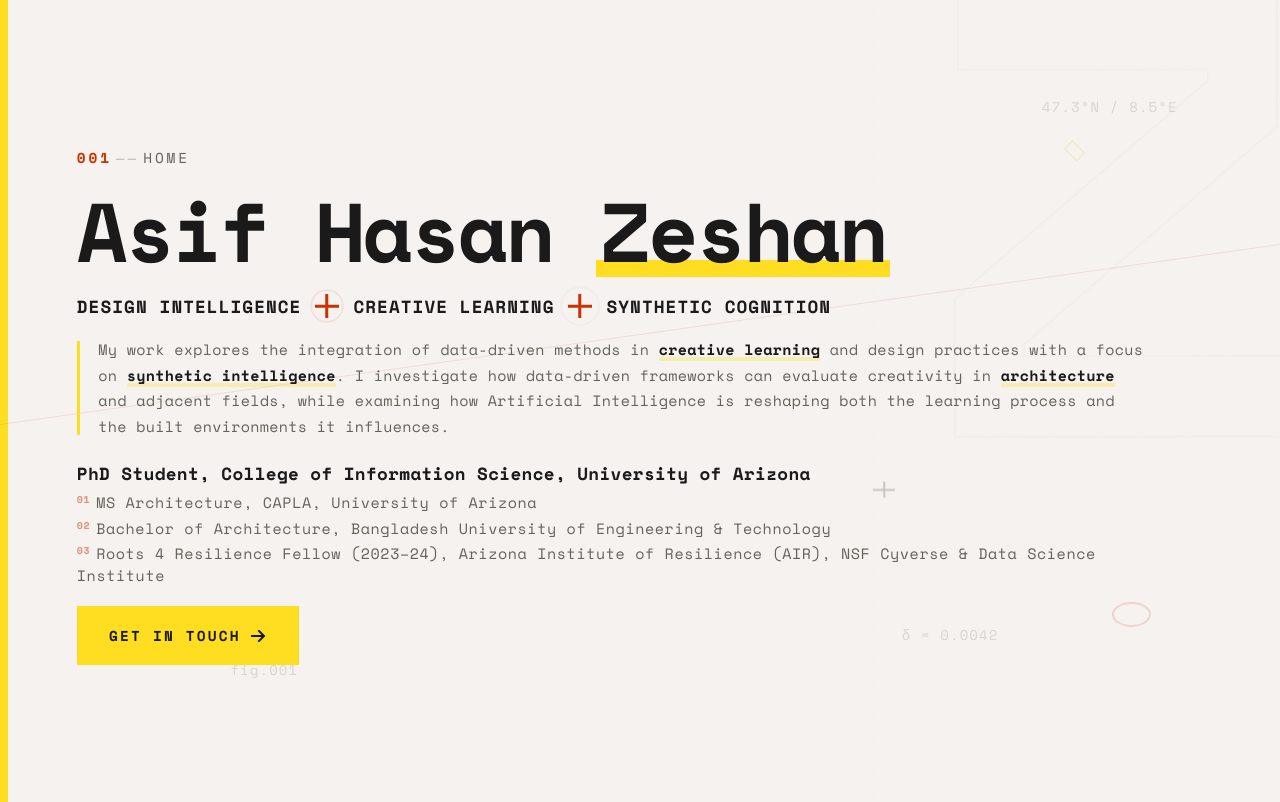
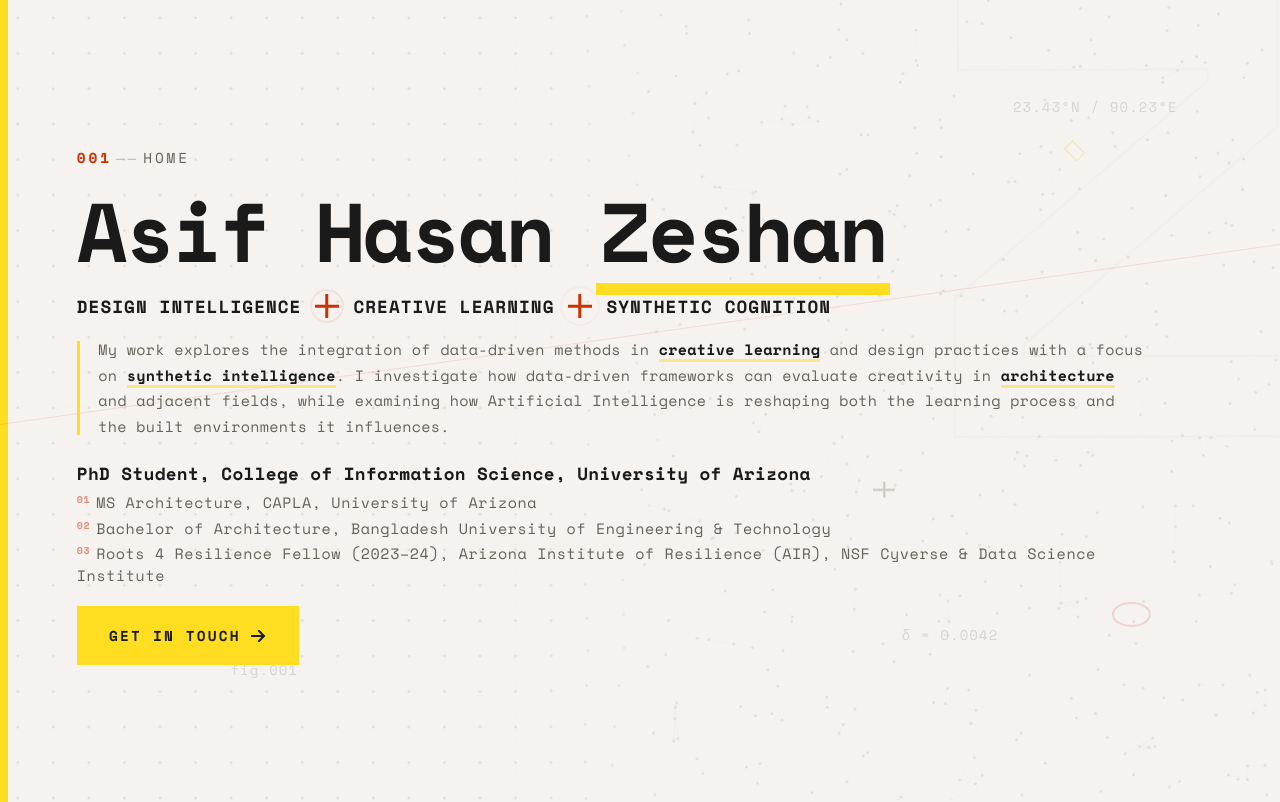
Before and after one commit to zeshan67/zeshan67.github.io, a plain HTML site: page index.html in a window 1280 px wide. Shown: the top 802 px of the page. Drawn offline with nearby package versions, Linux system fonts and the light colour scheme.

Commit message:
Refactor hero section styles and structure

```diff
--- a/index.html
+++ b/index.html
@@ -30,7 +30,7 @@
 *,*::before,*::after{margin:0;padding:0;box-sizing:border-box}
 :root{--bg:#F5F2F0;--ink:#1A1A1A;--accent:#FFDE21;--accent-deep:#E0BC00;--signal:#CC3100;--muted:#636359;--ghost:#E8E8DF}
 html,body{margin:0;padding:0;width:100%;background:var(--bg);font-family:'DM Sans',sans-serif;-webkit-font-smoothing:antialiased;overflow-x:hidden}
-
+#entropy-bg{position:fixed;top:0;left:0;width:100%;height:100%;z-index:0;pointer-events:none;opacity:0.1}
 .landing-overlay{position:fixed;inset:0;z-index:2000;background:var(--ink);display:flex;align-items:flex-end;justify-content:flex-start;padding:8% 6%;animation:overlayKill .01s linear 1.4s forwards}
 .landing-overlay::before{content:'';position:absolute;top:0;left:0;width:100%;height:100%;background:var(--ink);animation:overlayWipe .45s cubic-bezier(.77,0,.175,1) 1.05s forwards;transform-origin:top;z-index:1}
 @keyframes overlayWipe{0%{transform:scaleY(1)}to{transform:scaleY(0)}}
@@ -42,10 +42,8 @@ html,body{margin:0;padding:0;width:100%;background:var(--bg);font-family:'DM San
 .landing-sub{font-family:'Space Mono',monospace;font-weight:400;font-size:clamp(.75rem,1.8vw,1.17rem);color:var(--muted);letter-spacing:.15em;text-transform:uppercase;margin-top:10px;opacity:0;animation:landIn .3s ease-out .5s forwards}
 @keyframes landIn{from{opacity:0;transform:translateY(12px)}to{opacity:1;transform:translateY(0)}}
 @keyframes ruleGrow{from{width:0}to{width:clamp(60px,12%,140px)}}
-
-.hero{position:relative;width:100%;min-height:100vh;min-height:100dvh;background:var(--bg);display:flex;align-items:center;overflow:hidden;opacity:0;animation:heroIn .5s ease-out 1.3s forwards;padding-top:clamp(20px,4%,60px);padding-bottom:clamp(16px,3%,40px)}
+.hero{position:relative;z-index:1;width:100%;min-height:100vh;min-height:100dvh;background:transparent;display:flex;align-items:center;overflow:hidden;opacity:0;animation:heroIn .5s ease-out 1.3s forwards;padding-top:clamp(20px,4%,60px);padding-bottom:clamp(16px,3%,40px)}
 @keyframes heroIn{from{opacity:0}to{opacity:1}}
-
 .hero-bg{position:absolute;inset:0;pointer-events:none;overflow:hidden}
 .hero-bg .ghost-letter{position:absolute;right:-3%;top:-8%;font-family:'Space Mono',monospace;font-weight:700;font-size:clamp(16rem,50vw,55rem);line-height:.8;color:transparent;-webkit-text-stroke:1.2px var(--ghost);opacity:.45;user-select:none;animation:ghostDrift 25s ease-in-out infinite}
 @keyframes ghostDrift{0%,to{transform:translate(0,0) rotate(0)}50%{transform:translate(-8px,5px) rotate(-.3deg)}}
@@ -69,14 +67,12 @@ html,body{margin:0;padding:0;width:100%;background:var(--bg);font-family:'DM San
 @keyframes shapeIn{from{opacity:0;transform:scale(.5) rotate(45deg)}to{opacity:.3}}
 @keyframes shapeFloat{0%,to{transform:translate(0,0)}33%{transform:translate(-4px,6px)}66%{transform:translate(5px,-3px)}}
 @keyframes shapeFloatD{0%,to{transform:rotate(45deg) translate(0,0);opacity:.3}33%{transform:rotate(45deg) translate(-4px,6px);opacity:.2}66%{transform:rotate(45deg) translate(5px,-3px);opacity:.35}}
-
 .hero-content{position:relative;z-index:10;padding-left:clamp(22px,6%,90px);padding-right:10%;width:100%;display:flex;flex-direction:column;align-items:flex-start;gap:clamp(4px,.8vh,12px)}
 .page-index{font-family:'Space Mono',monospace;font-size:clamp(.63rem,1.5vw,.9rem);color:var(--muted);letter-spacing:.2em;text-transform:uppercase;white-space:nowrap}
 .page-index .idx-num{color:var(--signal);font-weight:700}
 .page-index .idx-dash{margin:0 4px;opacity:.4}
 .page-index .idx-label{font-weight:400}
 .hero-page-index{margin-bottom:clamp(6px,1.5vh,20px);opacity:0;animation:contentIn .4s ease-out 1.5s forwards}
-
 .hero-name{font-family:'Space Mono',monospace;font-weight:700;font-size:clamp(2rem,6.5vw,5.5rem);color:var(--ink);line-height:1.05;letter-spacing:-.04em;margin-bottom:clamp(2px,.5vh,8px);opacity:0;animation:nameReveal .5s cubic-bezier(.16,1,.3,1) 1.65s forwards;position:relative;white-space:nowrap;width:100%}
 .hero-name .name-line{display:inline}
 .hero-name .name-line span{display:inline}
@@ -85,11 +81,15 @@ html,body{margin:0;padding:0;width:100%;background:var(--bg);font-family:'DM San
 .hero-name .name-last{opacity:0;animation:nameWordIn .4s cubic-bezier(.16,1,.3,1) 1.85s forwards;color:var(--ink);position:relative;display:inline}
 @keyframes nameWordIn{from{opacity:0;transform:translateY(8px)}to{opacity:1;transform:translateY(0)}}
 @keyframes nameReveal{from{opacity:0}to{opacity:1}}
-.hero-name .name-last::after{content:'';position:absolute;left:-4px;bottom:.18em;width:calc(100% + 8px);height:.2em;background:var(--accent);z-index:-1;transform:scaleX(0);transform-origin:left;animation:highlightSwipe .4s cubic-bezier(.16,1,.3,1) 2.15s forwards}
+.hero-name .name-last::after{content:'';position:absolute;left:-4px;bottom:-0.05em;width:calc(100% + 8px);height:.15em;background:var(--accent);z-index:-1;transform:scaleX(0);transform-origin:left;animation:highlightSwipe .4s cubic-bezier(.16,1,.3,1) 2.15s forwards}
+.hero-name::before,.hero-name::after{content:attr(data-text);position:absolute;top:0;left:0;width:100%;height:100%;pointer-events:none;opacity:0}
+.hero-name::before{color:var(--signal);z-index:1;animation:glitchR .8s cubic-bezier(.25,.46,.45,.94) 2.5s forwards}
+.hero-name::after{color:var(--accent);z-index:1;animation:glitchB .8s cubic-bezier(.25,.46,.45,.94) 2.5s forwards}
+@keyframes glitchR{0%{opacity:0;transform:translate(0)}5%{opacity:.8;transform:translate(3px,-2px)}10%{transform:translate(-3px,2px)}15%{transform:translate(2px,1px)}20%{transform:translate(-2px,-1px)}25%{transform:translate(3px,0)}30%{transform:translate(-1px,2px)}35%{transform:translate(2px,-2px)}40%{transform:translate(-3px,1px)}45%{transform:translate(1px,-1px)}50%{opacity:.6;transform:translate(-2px,2px)}60%{opacity:.4;transform:translate(1px,-1px)}70%{opacity:.2;transform:translate(-1px,0)}80%{opacity:.1;transform:translate(0)}to{opacity:0;transform:translate(0)}}
+@keyframes glitchB{0%{opacity:0;transform:translate(0)}5%{opacity:.8;transform:translate(-3px,2px)}10%{transform:translate(3px,-2px)}15%{transform:translate(-2px,-1px)}20%{transform:translate(2px,1px)}25%{transform:translate(-3px,0)}30%{transform:translate(1px,-2px)}35%{transform:translate(-2px,2px)}40%{transform:translate(3px,-1px)}45%{transform:translate(-1px,1px)}50%{opacity:.6;transform:translate(2px,-2px)}60%{opacity:.4;transform:translate(-1px,1px)}70%{opacity:.2;transform:translate(1px,0)}80%{opacity:.1;transform:translate(0)}to{opacity:0;transform:translate(0)}}
 @keyframes highlightSwipe{from{transform:scaleX(0)}to{transform:scaleX(1)}}
 @keyframes contentIn{from{opacity:0;transform:translateX(-10px)}to{opacity:1;transform:translateX(0)}}
 @keyframes sectionReveal{from{opacity:0;transform:translateY(15px)}to{opacity:1;transform:translateY(0)}}
-
 .hero-tagline{display:flex;align-items:center;flex-wrap:nowrap;gap:clamp(5px,1.5%,14px);margin-top:clamp(4px,1vh,14px);opacity:0;animation:contentIn .4s ease-out 2.25s forwards;white-space:nowrap;width:100%}
 .tag-segment{font-family:'Space Mono',monospace;font-weight:700;font-size:clamp(.5rem,1.6vw,1.1rem);color:var(--ink);letter-spacing:.06em;text-transform:uppercase;white-space:nowrap}
 .spin-cross{width:clamp(10px,2.2vw,24px);height:clamp(10px,2.2vw,24px);position:relative;flex-shrink:0;animation:crossSpin 20s linear infinite}
@@ -100,14 +100,12 @@ html,body{margin:0;padding:0;width:100%;background:var(--bg);font-family:'DM San
 .spin-cross:nth-of-type(2) .cross-ring{animation-delay:1.5s}
 @keyframes crossSpin{from{transform:rotate(0)}to{transform:rotate(360deg)}}
 @keyframes ringPulse{0%,to{transform:scale(1);opacity:.2}50%{transform:scale(1.4);opacity:0}}
-
 .research-focus{margin-top:clamp(6px,1.5vh,18px);margin-bottom:clamp(6px,1.5vh,18px);width:100%;opacity:0;animation:contentIn .4s ease-out 2.4s forwards;position:relative;padding-left:clamp(12px,2%,22px)}
 .research-focus::before{content:'';position:absolute;left:0;top:4px;width:3px;height:calc(100% - 8px);background:var(--accent);opacity:0;animation:focusBarIn .35s ease-out 2.5s forwards}
 @keyframes focusBarIn{from{opacity:0;transform:scaleY(0)}to{opacity:1;transform:scaleY(1)}}
 .research-focus p{font-family:'Space Mono',monospace;font-weight:400;font-size:clamp(.58rem,1.38vw,.94rem);color:var(--muted);line-height:1.7;letter-spacing:.02em;word-wrap:break-word;overflow-wrap:break-word}
 .research-focus p .highlight{font-weight:700;color:var(--ink);position:relative}
-.research-focus p .highlight::after{content:'';position:absolute;left:0;bottom:-1px;width:100%;height:4px;background:var(--accent);opacity:.3;z-index:-1}
-
+.research-focus p .highlight::after{content:'';position:absolute;left:0;bottom:-2px;width:100%;height:3px;background:var(--accent);opacity:.5;z-index:-1}
 .credentials-block{display:flex;flex-direction:column;align-items:flex-start;gap:0;margin-bottom:clamp(6px,1.5vh,18px);width:100%;opacity:0;animation:contentIn .4s ease-out 2.6s forwards}
 .credential-primary{display:block;font-family:'Space Mono',monospace;font-weight:700;font-size:clamp(.55rem,1.6vw,1.1rem);color:var(--ink);letter-spacing:.02em;line-height:1.35;text-decoration:none;position:relative;padding:clamp(3px,.5vh,8px) 0;transition:color .3s ease;word-wrap:break-word;overflow-wrap:break-word}
 .credential-primary .cred-label{display:inline;position:relative}
@@ -126,7 +124,6 @@ html,body{margin:0;padding:0;width:100%;background:var(--bg);font-family:'DM San
 .credential-secondary .cred-arrow-sm svg line,.credential-secondary .cred-arrow-sm svg polyline{stroke:var(--signal);stroke-width:1.5;stroke-linecap:square;fill:none}
 .credential-secondary .cred-index{font-family:'Space Mono',monospace;font-size:.66em;color:var(--signal);opacity:.5;margin-right:6px;font-weight:700;vertical-align:top;position:relative;top:.1em;transition:opacity .3s ease}
 .credential-secondary:hover .cred-index{opacity:1}
-
 .hero-cta{display:inline-flex;align-items:center;gap:10px;font-family:'Space Mono',monospace;font-weight:700;font-size:clamp(.6rem,1.32vw,.9rem);letter-spacing:.15em;text-transform:uppercase;text-decoration:none;color:var(--ink);padding:clamp(12px,1.8%,19px) clamp(22px,3%,38px);background:var(--accent);border:none;position:relative;overflow:hidden;cursor:pointer;transition:all .3s cubic-bezier(.16,1,.3,1);opacity:0;animation:contentIn .4s ease-out 2.75s forwards}
 .hero-cta::before{content:'';position:absolute;inset:0;background:var(--ink);transform:translateX(-101%);transition:transform .4s cubic-bezier(.16,1,.3,1);z-index:0}
 .hero-cta:hover::before{transform:translateX(0)}
@@ -135,8 +132,7 @@ html,body{margin:0;padding:0;width:100%;background:var(--bg);font-family:'DM San
 .hero-cta:hover .cta-arrow line,.hero-cta:hover .cta-arrow polyline{stroke:var(--accent)}
 .cta-arrow{display:block}
 .cta-arrow line,.cta-arrow polyline{stroke:var(--ink);stroke-width:2;stroke-linecap:square;fill:none;transition:stroke .3s ease}
-
-.content-section{position:relative;width:100%;background:var(--bg);padding:clamp(24px,4%,60px) clamp(22px,6%,90px);padding-right:10%;opacity:0;animation:sectionReveal .5s ease-out forwards}
+.content-section{position:relative;z-index:1;width:100%;background:var(--bg);padding:clamp(24px,4%,60px) clamp(22px,6%,90px);padding-right:10%;opacity:0;animation:sectionReveal .5s ease-out forwards}
 .content-section:nth-of-type(1){animation-delay:2.9s}
 .content-section:nth-of-type(2){animation-delay:3.1s}
 .content-section::before{content:'';position:absolute;left:0;top:0;width:clamp(4px,.6%,10px);height:100%;background:var(--accent)}
@@ -173,8 +169,7 @@ html,body{margin:0;padding:0;width:100%;background:var(--bg);font-family:'DM San
 .block-action.coming-soon .action-text::after{display:none}
 .block-action.coming-soon:hover .action-text{color:var(--muted)}
 .block-action.coming-soon .soon-tag{font-family:'Space Mono',monospace;font-size:.75em;color:var(--signal);letter-spacing:.1em;text-transform:uppercase;font-weight:700;border:1.5px solid var(--signal);padding:2px 6px;margin-left:6px;opacity:.8}
-
-.social-ribbon{width:100%;background:var(--bg);display:flex;align-items:center;justify-content:flex-start;padding:clamp(16px,2.5%,28px) clamp(22px,6%,90px);gap:clamp(8px,1.5%,16px);flex-wrap:nowrap;white-space:nowrap;position:relative;opacity:0;animation:sectionReveal .5s ease-out 3.3s forwards}
+.social-ribbon{position:relative;z-index:1;width:100%;background:var(--bg);display:flex;align-items:center;justify-content:flex-start;padding:clamp(16px,2.5%,28px) clamp(22px,6%,90px);gap:clamp(8px,1.5%,16px);flex-wrap:nowrap;white-space:nowrap;opacity:0;animation:sectionReveal .5s ease-out 3.3s forwards}
 .social-ribbon::before{content:'';position:absolute;left:0;top:0;width:clamp(4px,.6%,10px);height:100%;background:var(--accent)}
 .social-link{font-family:'Space Mono',monospace;font-weight:700;font-size:clamp(.53rem,1.38vw,.94rem);color:var(--muted);text-decoration:none;letter-spacing:.08em;text-transform:uppercase;white-space:nowrap;position:relative;transition:color .3s ease;display:inline-flex;align-items:center;gap:5px}
 .social-link .link-text{position:relative;display:inline}
@@ -190,11 +185,9 @@ html,body{margin:0;padding:0;width:100%;background:var(--bg);font-family:'DM San
 .ribbon-cross::after{width:2px;height:100%;transform:translate(-50%,-50%)}
 .ribbon-cross .cross-ring{position:absolute;inset:-2px;border:1px solid var(--signal);border-radius:50%;opacity:.3;animation:ringPulse 3s ease-in-out infinite}
 .ribbon-cross:nth-of-type(2) .cross-ring{animation-delay:1.5s}
-
-.site-footer{width:100%;background:var(--bg);padding:clamp(14px,2%,24px) clamp(22px,6%,90px);position:relative;opacity:0;animation:sectionReveal .5s ease-out 3.5s forwards}
+.site-footer{position:relative;z-index:1;width:100%;background:var(--bg);padding:clamp(14px,2%,24px) clamp(22px,6%,90px);opacity:0;animation:sectionReveal .5s ease-out 3.5s forwards}
 .site-footer::before{content:'';position:absolute;left:0;top:0;width:clamp(4px,.6%,10px);height:100%;background:var(--accent)}
 .footer-text{font-family:'Space Mono',monospace;font-weight:400;font-size:clamp(.42rem,1vw,.7rem);color:var(--muted);letter-spacing:.08em;opacity:.6}
-
 @media(max-width:900px){
 .hero-content{max-width:100%}
 .hero-bg .ghost-letter{font-size:clamp(12rem,45vw,28rem);right:-5%}
@@ -273,6 +266,7 @@ html,body{margin:0;padding:0;width:100%;background:var(--bg);font-family:'DM San
 </style>
 </head>
 <body>
+<canvas id="entropy-bg"></canvas>
 <div class="landing-overlay" aria-hidden="true">
 <div class="landing-inner">
 <div class="landing-name">AHZ<span class="accent-dot">.</span></div>
@@ -286,7 +280,7 @@ html,body{margin:0;padding:0;width:100%;background:var(--bg);font-family:'DM San
 <div class="accent-bar"></div>
 <div class="dot-grid"></div>
 <div class="datum-line"></div>
-<span class="coord-mark c1">47.3°N / 8.5°E</span>
+<span class="coord-mark c1">23.43°N / 90.23°E</span>
 <span class="coord-mark c2">δ = 0.0042</span>
 <span class="coord-mark c3">fig.001</span>
 <div class="float-shape diamond"></div>
@@ -295,7 +289,7 @@ html,body{margin:0;padding:0;width:100%;background:var(--bg);font-family:'DM San
 </div>
 <div class="hero-content">
 <div class="page-index hero-page-index"><span class="idx-num">001</span><span class="idx-dash">——</span><span class="idx-label">Home</span></div>
-<h1 class="hero-name"><span class="name-line"><span class="name-first">Asif</span></span> <span class="name-line"><span class="name-mid">Hasan</span></span> <span class="name-line"><span class="name-last">Zeshan</span></span></h1>
+<h1 class="hero-name" data-text="Asif Hasan Zeshan"><span class="name-line"><span class="name-first">Asif</span></span> <span class="name-line"><span class="name-mid">Hasan</span></span> <span class="name-line"><span class="name-last">Zeshan</span></span></h1>
 <div class="hero-tagline">
 <span class="tag-segment">Design Intelligence</span>
 <span class="spin-cross"><span class="cross-ring"></span></span>
@@ -375,6 +369,123 @@ html,body{margin:0;padding:0;width:100%;background:var(--bg);font-family:'DM San
 <footer class="site-footer">
 <p class="footer-text">© 2025–26 Asif Hasan Zeshan — Designed at the intersection of data and imagination.</p>
 </footer>
+<script>
+(function(){
+var c=document.getElementById('entropy-bg');
+if(!c)return;
+var ctx=c.getContext('2d');
+if(!ctx)return;
+var w,h,particles=[],time=0,animId;
+var color='#1A1A1A';
+function resize(){
+var dpr=window.devicePixelRatio||1;
+w=window.innerWidth;
+h=Math.max(document.documentElement.scrollHeight,window.innerHeight);
+c.width=w*dpr;
+c.height=h*dpr;
+c.style.width=w+'px';
+c.style.height=h+'px';
+ctx.setTransform(1,0,0,1,0,0);
+ctx.scale(dpr,dpr);
+init();
+}
+function Particle(x,y,order){
+this.x=x;this.y=y;
+this.originalX=x;this.originalY=y;
+this.size=1.5;this.order=order;
+this.vx=(Math.random()-0.5)*1.5;
+this.vy=(Math.random()-0.5)*1.5;
+this.influence=0;this.neighbors=[];
+}
+Particle.prototype.update=function(){
+if(this.order){
+var dx=this.originalX-this.x;
+var dy=this.originalY-this.y;
+var cx=0,cy=0;
+for(var i=0;i<this.neighbors.length;i++){
+var n=this.neighbors[i];
+if(!n.order){
+var d=Math.hypot(this.x-n.x,this.y-n.y);
+var s=Math.max(0,1-d/120);
+cx+=n.vx*s;cy+=n.vy*s;
+this.influence=Math.max(this.influence,s);
+}}
+this.x+=dx*0.04*(1-this.influence)+cx*this.influence;
+this.y+=dy*0.04*(1-this.influence)+cy*this.influence;
+this.influence*=0.99;
+}else{
+this.vx+=(Math.random()-0.5)*0.4;
+this.vy+=(Math.random()-0.5)*0.4;
+this.vx*=0.95;this.vy*=0.95;
+this.x+=this.vx;this.y+=this.vy;
+if(this.x<w*0.5||this.x>w)this.vx*=-1;
+if(this.y<0||this.y>h)this.vy*=-1;
+this.x=Math.max(w*0.5,Math.min(w,this.x));
+this.y=Math.max(0,Math.min(h,this.y));
+}};
+Particle.prototype.draw=function(ctx){
+var a=this.order?0.7-this.influence*0.4:0.7;
+var hex=Math.round(a*255).toString(16);
+if(hex.length<2)hex='0'+hex;
+ctx.fillStyle=color+hex;
+ctx.beginPath();
+ctx.arc(this.x,this.y,this.size,0,Math.PI*2);
+ctx.fill();
+};
+function init(){
+particles=[];
+var cols=Math.floor(w/35);
+var rows=Math.floor(h/35);
+if(cols<5)cols=5;if(rows<5)rows=5;
+var sx=w/cols;var sy=h/rows;
+for(var i=0;i<cols;i++){
+for(var j=0;j<rows;j++){
+var x=sx*i+sx/2;
+var y=sy*j+sy/2;
+var order=x<w*0.5;
+particles.push(new Particle(x,y,order));
+}}
+}
+function updateNeighbors(){
+for(var i=0;i<particles.length;i++){
+particles[i].neighbors=[];
+for(var j=0;j<particles.length;j++){
+if(i===j)continue;
+var d=Math.hypot(particles[i].x-particles[j].x,particles[i].y-particles[j].y);
+if(d<120)particles[i].neighbors.push(particles[j]);
+}}
+}
+function animate(){
+ctx.clearRect(0,0,w,h);
+if(time%30===0)updateNeighbors();
+for(var i=0;i<particles.length;i++){
+var p=particles[i];
+p.update();p.draw(ctx);
+for(var j=0;j<p.neighbors.length;j++){
+var n=p.neighbors[j];
+var d=Math.hypot(p.x-n.x,p.y-n.y);
+if(d<60){
+var a=0.15*(1-d/60);
+var hex=Math.round(a*255).toString(16);
+if(hex.length<2)hex='0'+hex;
+ctx.strokeStyle=color+hex;
+ctx.lineWidth=0.5;
+ctx.beginPath();
+ctx.moveTo(p.x,p.y);
+ctx.lineTo(n.x,n.y);
+ctx.stroke();
+}}}
+time++;animId=requestAnimationFrame(animate);
+}
+resize();
+window.addEventListener('resize',function(){
+cancelAnimationFrame(animId);
+resize();animate();
+});
+setTimeout(function(){resize();animate();},3000);
+animate();
+})();
+</script>
 </body>
 </html>
 
```
